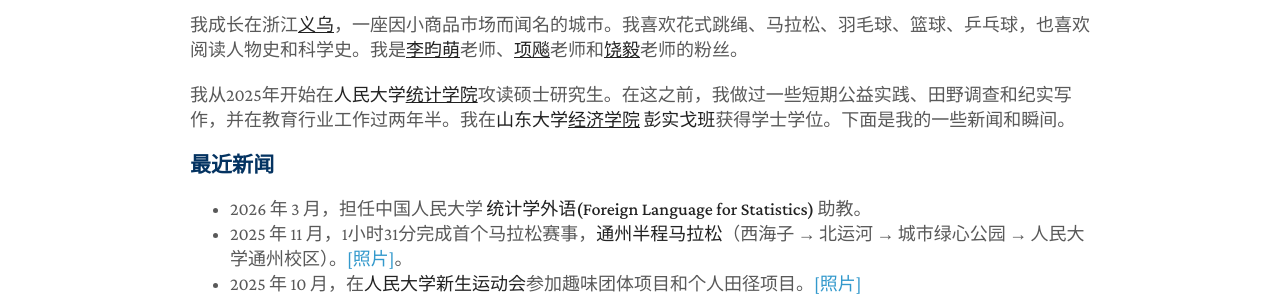
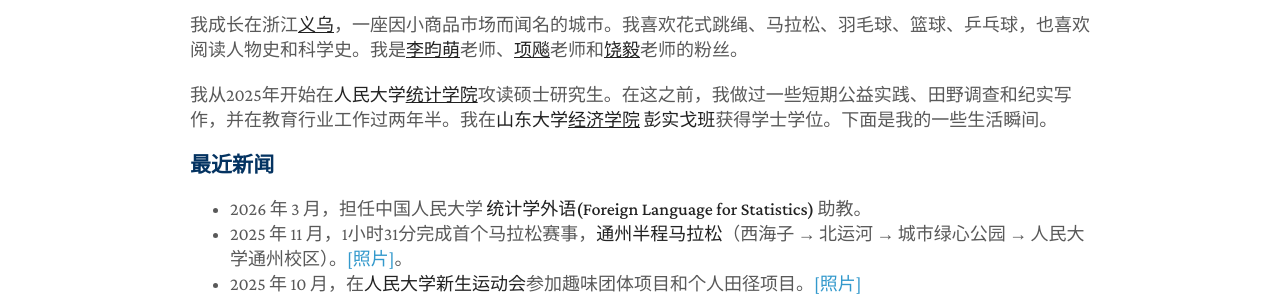
Before and after one commit to zhangming4153/zhangming4153.github.io, a Jekyll site: the page built from cn/index.md, in a window 1280 px wide. Shown: the part 719-1016 px from the top of the page. Built offline with Jekyll 4.4.1, drawn with Linux system fonts in a browser that asks for light colours; a style sheet for code colours, icons or effects is not loaded.

Commit message:
Update index.md

```diff
--- a/cn/index.md
+++ b/cn/index.md
@@ -7,7 +7,7 @@ title: 章明
 
 我成长在浙江<a href="https://en.wikipedia.org/wiki/Yiwu"><strong><u>义乌</u></strong></a>，一座因小商品市场而闻名的城市。我喜欢花式跳绳、马拉松、羽毛球、篮球、乒乓球，也喜欢阅读人物史和科学史。我是<a href="http://guoxue.ruc.edu.cn/szdw/gwjys/727166927bea4dd7a5164420aabd1494.htm"><strong><u>李昀萌</u></strong></a>老师、<a href="https://baike.baidu.com/item/项飙/23318243"><strong><u>项飚</u></strong></a>老师和<a href="https://en.wikipedia.org/wiki/Rao_Yi"><strong><u>饶毅</u></strong></a>老师的粉丝。
 
-我从2025年开始在**人民大学**<a href="http://stat.ruc.edu.cn"><strong><u>统计学院</u></strong></a>攻读硕士研究生。在这之前，我做过一些短期公益实践、田野调查和纪实写作，并在教育行业工作过两年半。我在**山东大学**<a href="https://www.econ.sdu.edu.cn"><strong><u>经济学院</u></strong></a> **彭实戈班**获得学士学位。下面是我的一些新闻和瞬间。
+我从2025年开始在**人民大学**<a href="http://stat.ruc.edu.cn"><strong><u>统计学院</u></strong></a>攻读硕士研究生。在这之前，我做过一些短期公益实践、田野调查和纪实写作，并在教育行业工作过两年半。我在**山东大学**<a href="https://www.econ.sdu.edu.cn"><strong><u>经济学院</u></strong></a> **彭实戈班**获得学士学位。下面是我的一些生活瞬间。
 
 ### 最近新闻
 - 2026 年 3 月，担任中国人民大学 **统计学外语(Foreign Language for Statistics)** 助教。
```
